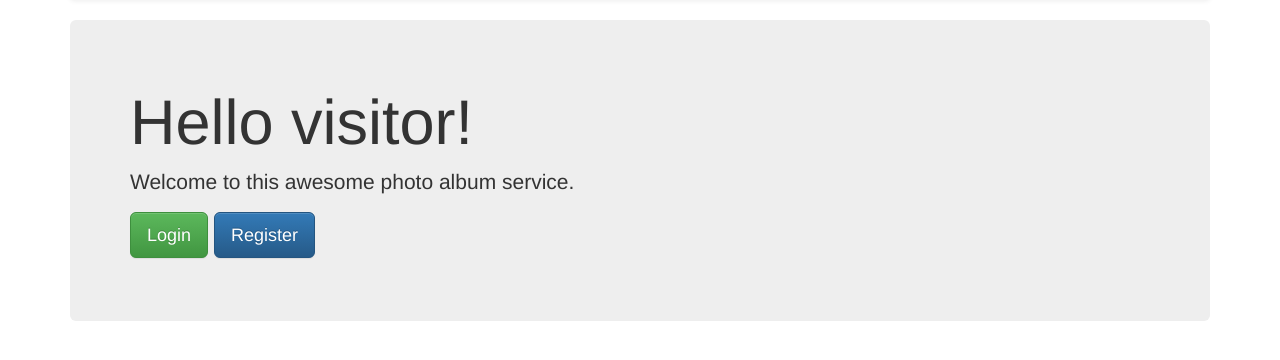
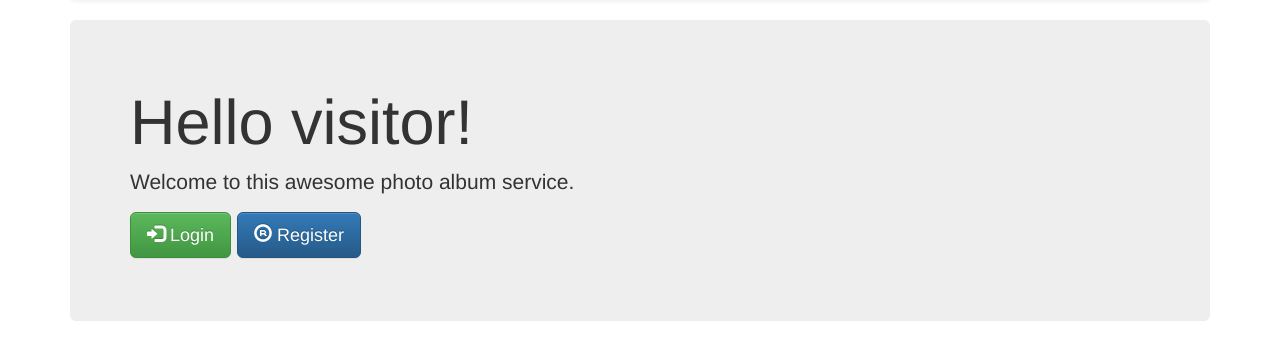
Before and after one commit to Nezz/photoalbumdev, a Django app: page / in a window 1280 px wide. Shown: the part 52-412 px from the top of the page. Run offline with Django 3.2, Linux system fonts and the light colour scheme; parts of the project's set-up code (start-up, migrations or seed data) failed here and were passed over; some libraries are stand-ins or nearby versions.

Commit message:
Added some glyphicons

```diff
--- a/project/templates/album.html
+++ b/project/templates/album.html
@@ -40,11 +40,11 @@
 </table>
 {% if editable %}
     <form action="/albums/{{album.guid}}/" method="post">{% csrf_token %}
-        <button id="newslide" type="submit" class="btn btn-default">New slide</button>
+        <button id="newslide" type="submit" class="btn btn-default"><span class="glyphicon glyphicon-plus icons-padding"></span> New slide</button>
     </form>
     {% if prev or next %}
     <form action="/albums/{{album.guid}}/{{curr}}/delete" method="post">{% csrf_token %}
-        <button id="deletebutton" type="submit" class="btn btn-default">Delete slide</button>
+        <button id="deletebutton" type="submit" class="btn btn-danger"><span class="glyphicon glyphicon-remove icons-padding"></span> Delete slide</button>
     </form>
     {% endif %}
 {% endif %}
--- a/project/templates/navbar.html
+++ b/project/templates/navbar.html
@@ -13,13 +13,13 @@
 	<div class="collapse navbar-collapse" id="bs-example-navbar-collapse-1">
 	    <ul class="nav navbar-nav">
 	    {% if user.is_authenticated %}
-	        <li class="{% navactive request 'albumlist' %}"><a href="{% url 'albumlist' %}">Albums</a></li>
-            <li class="{% navactive request 'orderlist' %}"><a href="{% url 'orderlist' %}">Orders</a></li>
+	        <li class="{% navactive request 'albumlist' %}"><a href="{% url 'albumlist' %}"><span class="glyphicon glyphicon-picture icons-padding"></span> Albums</a></li>
+            <li class="{% navactive request 'orderlist' %}"><a href="{% url 'orderlist' %}"><span class="glyphicon glyphicon-shopping-cart icons-padding"></span> Orders</a></li>
         {% endif %}
 	    </ul>
 	    <ul class="nav navbar-nav navbar-right">
 	    {% if user.is_authenticated %}
-	        <li><a href="{% url 'logout' %}">Logout</a></li>
+	        <li><a href="{% url 'logout' %}"><span class="glyphicon glyphicon-log-out icons-padding"></span> Logout</a></li>
         {% endif %}
 	    </ul>
     </div>
--- a/project/templates/welcome.html
+++ b/project/templates/welcome.html
@@ -5,8 +5,8 @@
     <h1>Hello visitor!</h1>
     <p>Welcome to this awesome photo album service.</p>
     <p>
-        <a class="btn btn-success btn-lg" role="button" href="{% url 'login' %}">Login</a>
-        <a class="btn btn-primary btn-lg" role="button" href="{% url 'register' %}">Register</a>
+        <a class="btn btn-success btn-lg" role="button" href="{% url 'login' %}"><span class="glyphicon glyphicon-log-in icons-padding"></span> Login</a>
+        <a class="btn btn-primary btn-lg" role="button" href="{% url 'register' %}"><span class="glyphicon glyphicon-registration-mark icons-padding"></span> Register</a>
     </p>
 </div>
 {% endblock %}
```
Also changed, not shown: project/templates/album_list.html (+4 -4 lines).
